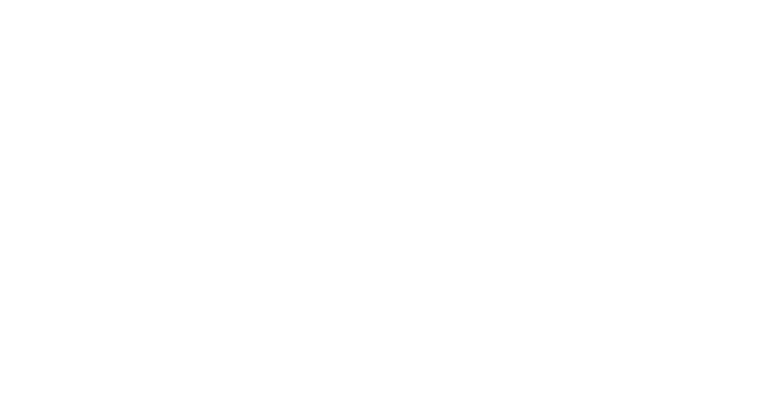
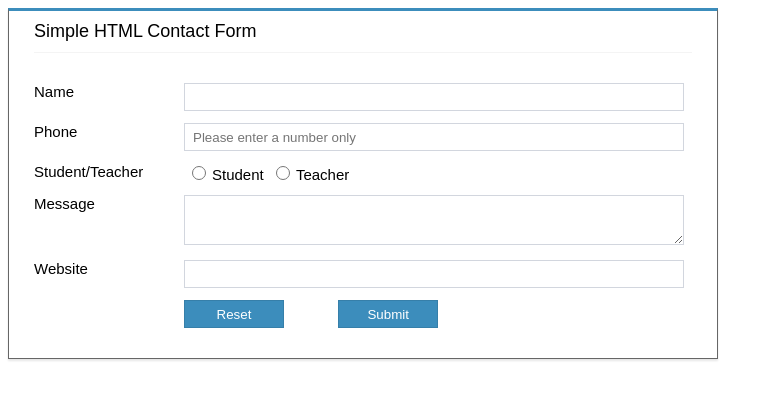
Before and after one commit to MRubio214/MSS_Project, a Flask app: page /donate in a window 1280 px wide. Before the commit the part shown is empty. Shown: the top 400 px of the page, without its empty margins (0-773 px from the left). Run offline with Flask 2, Linux system fonts and the light colour scheme.

Commit message:
Fxed donate page

```diff
--- a/website/templates/Donate.html
+++ b/website/templates/Donate.html
@@ -1,11 +1,149 @@
 <!DOCTYPE html>
-<html lang="en">
+<html>
+
 <head>
-    <meta charset="UTF-8">
+    <style>
+        *,
+        *:before,
+        *:after {
+            -moz-box-sizing: border-box;
+            -webkit-box-sizing: border-box;
+            box-sizing: border-box;
+        }
+
+        .form-header {
+            font-size: 18px;
+            border-bottom: 1px solid #f4f4f4;
+            padding: 10px 0;
+        }
+
+        body {
+            font-family: arial, verdana;
+            font-size: 15px;
+        }
+
+        .wrapper {
+            padding: 0 25px;
+            width: 710px;
+            border: 1px solid #666;
+            box-shadow: 0 2px 2px rgba(0, 0, 0, 0.1);
+            border-top: 3px solid #3c8dbc;
+        }
+
+		form {
+		margin: 30px 0;
+		}
+
+        .form-label {
+            float: left;
+            width: 150px;
+        }
+
+        .form-row {
+            margin: 12px 0;
+        }
+
+        .form-field {}
+
+        input,
+        textarea,
+        select {
+            width: 500px;
+            height: 28px;
+            border: 1px solid #d2d6de;
+            padding: 2px 8px;
+        }
+
+        textarea {
+            height: 50px;
+        }
+
+        input[type=radio],
+        input[type=checkbox] {
+            width: 20px;
+            color: red;
+            height: 14px;
+        }
+
+        input[type=submit],
+        input[type=reset] {
+            width: 100px;
+            margin-right: 50px;
+			background-color: #3c8dbc;
+			border-color: #367fa9;
+			color: #ffffff;
+			cursor: pointer;
+        }
+		input[type=submit]:hover,
+        input[type=reset]:hover {
+		    background-color: #367fa9;
+        }
+
+
+        .form-field:after {
+            content: '';
+            display: block;
+            clear: both;
+        }
+    </style>
     <title>Donate</title>
 </head>
+
 <body>
+    <div class="wrapper">
+        <div class="form-header">Simple HTML Contact Form</div>
+        <form action="" method="">
 
+            <div class="form-row">
+                <div class="form-label">Name</div>
+                <div class="form-field">
+                    <input type="text" name="name" />
+                </div>
+            </div>
+            <div class="form-row">
 
+            </div>
+            <div class="form-row">
+                <div class="form-label">Phone</div>
+                <div class="form-field">
+                    <input type="number" name="phone" placeholder="Please enter a number only" /> </div>
+            </div>
+            <div class="form-row">
+                <div class="form-label">Student/Teacher</div>
+                <div class="form-field">
+                    <input type="radio" name="gender" value="Student">Student
+                    <input type="radio" name="gender" value="Teacher">Teacher</div>
+            </div>
+            <div class="form-row">
+
+            <div class="form-row">
+                <div class="form-label">Message</div>
+                <div class="form-field">
+                    <textarea name="message" rows="5" cols="50"></textarea>
+                </div>
+            </div>
+            <div class="form-row"></div>
+
+            <div class="form-row">
+
+            </div>
+            <div class="form-row">
+                <div class="form-label">Website</div>
+                <div class="form-field">
+                    <input type="url" name="website" />
+                </div>
+            </div>
+            <div class="form-row">
+
+            <div class="form-row">
+                <div class="form-label"> &nbsp; </div>
+                <div class="form-field">
+                    <input type="reset" name="reset" />
+                    <input type="submit" name="message" value="Submit" />
+                </div>
+            </div>
+        </form>
+    </div>
 </body>
+
 </html>
--- a/website/templates/HomePage.html
+++ b/website/templates/HomePage.html
@@ -192,7 +192,7 @@ img {
 </div>
         <div class="container">
         <form action="/donate">
-            <button class="btn btn-danger btn-lg">Click</button>
+            <button class="btn btn-danger btn-lg">Donate</button>
         </form>
     </div>
 <script>
```
Also changed, not shown: main.py (line endings or trailing spaces).
